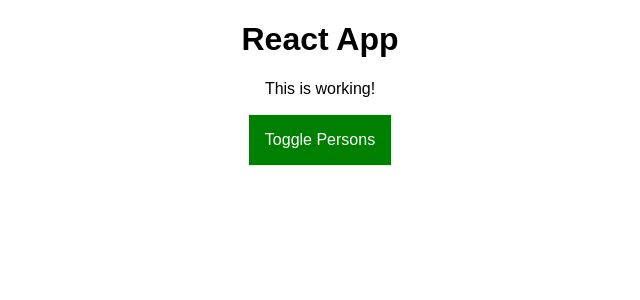
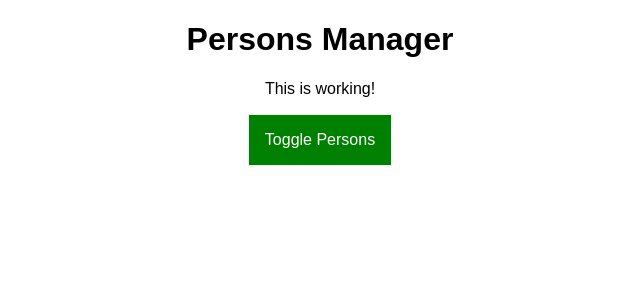
Before and after one commit to TigranA13/react-complete-guide, a React app: page / in a window 1280 px wide. Shown: the top 300 px of the page, without its empty margins (320-960 px from the left). Built offline with nearby package versions, Linux system fonts and the light colour scheme.

Commit message:
home commit 2

```diff
--- a/package.json
+++ b/package.json
@@ -41,7 +41,6 @@
     "sw-precache-webpack-plugin": "0.11.4",
     "url-loader": "0.6.2",
     "webpack": "3.8.1",
-    "webpack-dev-server": "3.1.11",
     "webpack-manifest-plugin": "1.3.2",
     "whatwg-fetch": "2.0.3"
   },
@@ -52,7 +51,9 @@
   },
   "description": "This project was bootstrapped with [Create React App](https://github.com/facebookincubator/create-react-app).",
   "main": "index.js",
-  "devDependencies": {},
+  "devDependencies": {
+    "webpack-dev-server": "^3.0.0"
+  },
   "keywords": [
     "react",
     "app"
--- a/src/components/Cockpit/Cockpit.js
+++ b/src/components/Cockpit/Cockpit.js
@@ -16,7 +16,7 @@ const cockpit = (props) => {
 
   return (
     <div className={classes.Cockpit}>
-      <h1>React App</h1>
+      <h1>{props.title}</h1>
       <p className={assignedClasses.join(' ')}>This is working!</p>
       <button
         className={btnClass}
--- a/src/components/Persons/Person/Person.css
+++ b/src/components/Persons/Person/Person.css
@@ -1,6 +1,5 @@
 .Person {
     width: 60%;
-    height: 150px;
     margin: 16px auto;
     border: 1px solid #eee;
     box-shadow: 0 2px 3px #ccc;
--- a/src/containers/App.css
+++ b/src/containers/App.css
@@ -1,3 +1,4 @@
 .App {
   text-align: center;
+  min-height: 750px;
 }
--- a/src/containers/App.js
+++ b/src/containers/App.js
@@ -6,6 +6,11 @@ import Persons from '../components/Persons/Persons';
 import Cockpit from '../components/Cockpit/Cockpit';
 
 class App extends Component {
+  constructor(props) {
+    super(props);
+    console.log('[App.js] constructor')
+  }
+
   state = {
     persons: [
       {id: '01', name: 'Max', age: 28},
@@ -57,6 +62,7 @@ class App extends Component {
     return (
         <div className={classes.App}>
           <Cockpit
+            title={this.props.appTitle}
             showPersons={this.state.showPersons}
             persons={this.state.persons}
             toggleBtn={this.togglePersonsHandler}
--- a/src/index.js
+++ b/src/index.js
@@ -4,5 +4,5 @@ import './index.css';
 import App from './containers/App';
 import registerServiceWorker from './registerServiceWorker';
 
-ReactDOM.render(<App />, document.getElementById('root'));
+ReactDOM.render(<App appTitle={"Persons Manager"} />, document.getElementById('root'));
 registerServiceWorker();
```
Also changed, not shown: 1 other file (tests, documents, lock files or other folders).
